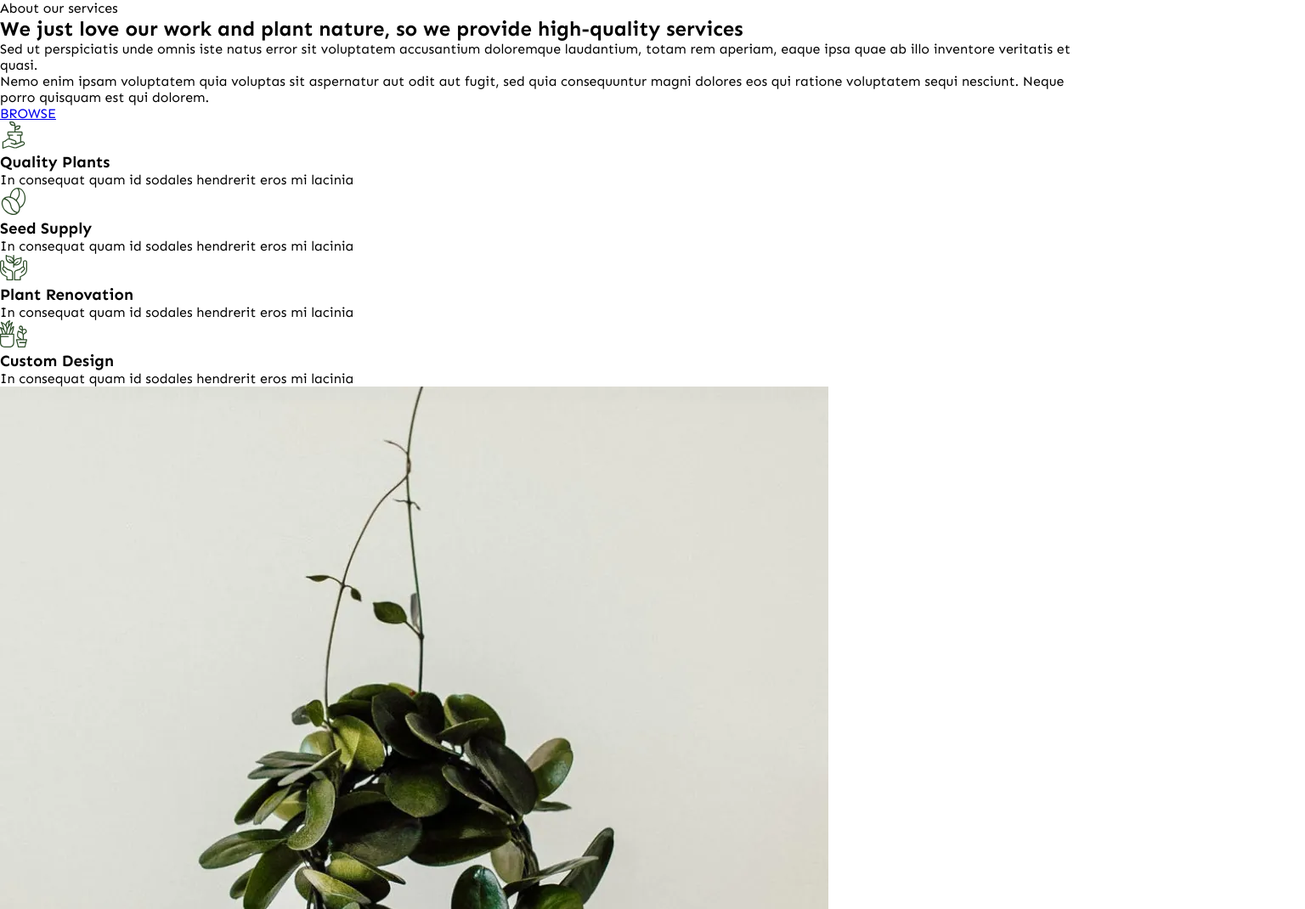
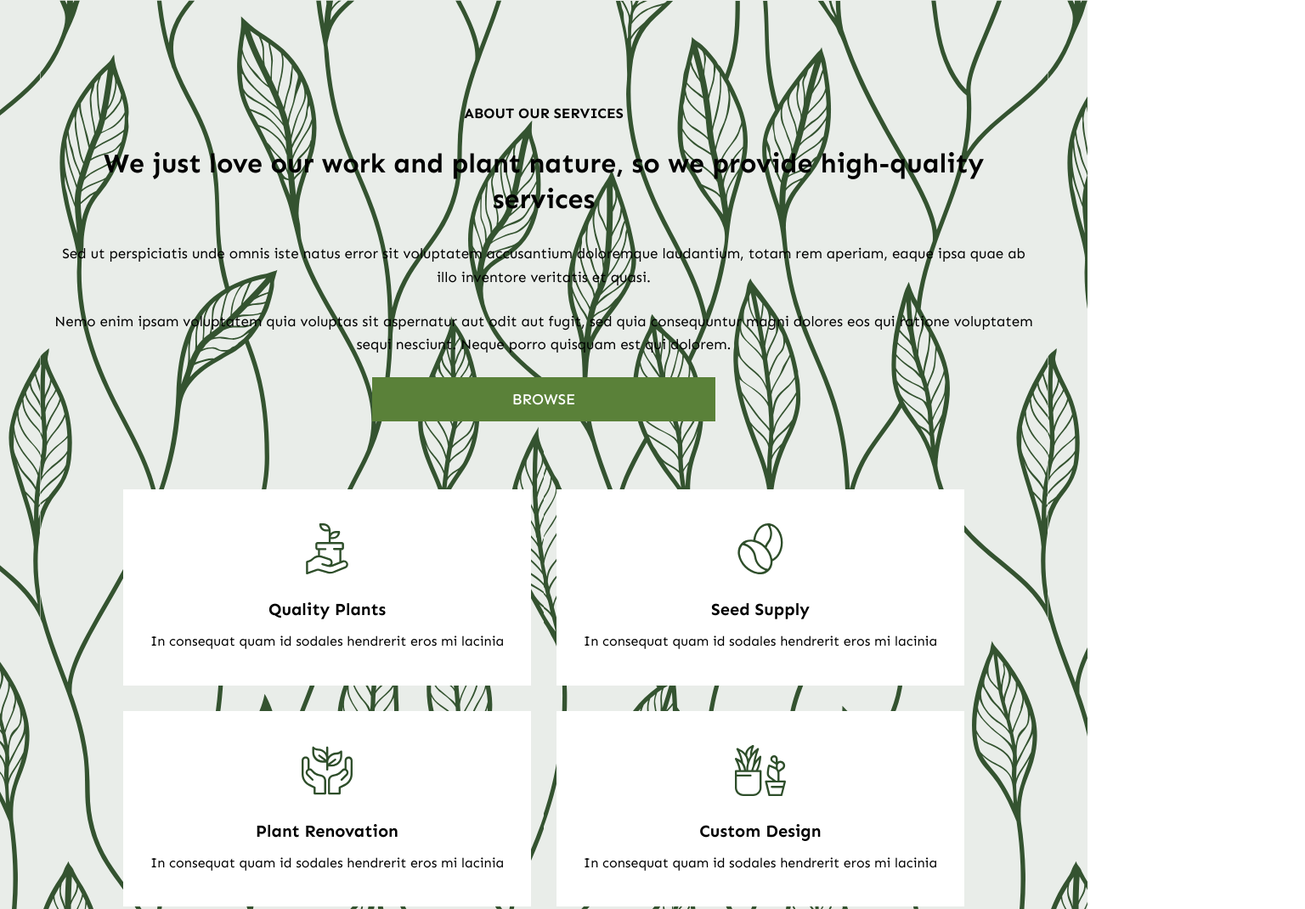
Before and after one commit to Moe-404/Html5-CSS3-Project, a plain HTML site: page Services/Services.html in a window 1280 px wide. Shown: the top 1070 px of the page at 85% size, 1536 px wide, since content can reach past the window. Drawn offline with Linux system fonts and the light colour scheme; files that its build step writes are made by us from their sources; files whose address does not match are found by name.

Commit message:
change file name

```diff
--- a/Services/Services.html
+++ b/Services/Services.html
@@ -5,7 +5,7 @@
     <meta charset="UTF-8">
     <meta name="viewport" content="width=device-width, initial-scale=1.0">
     <title>Our Services</title>
-    <link rel="stylesheet" href="style.css">
+    <link rel="stylesheet" href="servicesStyle.css">
 </head>
 
 <body>
```
